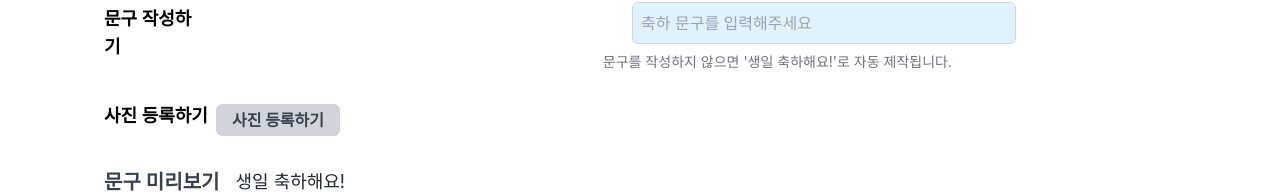
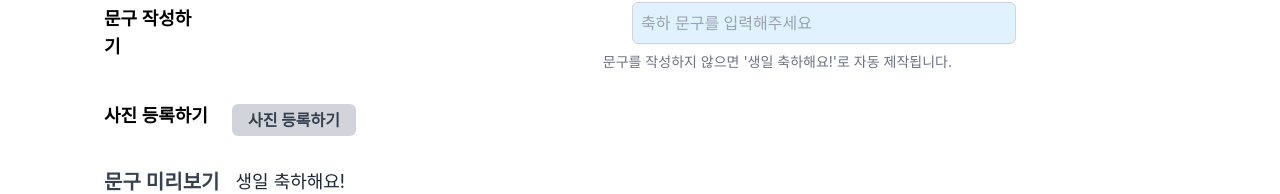
Before and after one commit to cheerUpWorks/CheerUp-UI, a React (Create React App) app: page /createCelebrationPage in a window 1280 px wide. Shown: the part 316-510 px from the top of the page. Built offline with nearby package versions, Linux system fonts and the light colour scheme.

Commit message:
버튼 조정

```diff
--- a/src/pages/createCelebrationPage.js
+++ b/src/pages/createCelebrationPage.js
@@ -115,7 +115,7 @@ const CreateCelebrationPage = () => {
             <div className="flex items-center space-x-4">
               <label
                 htmlFor="imageInput"
-                className="py-1 px-4 mt-2 bg-gray-300 text-gray-700 font-bold rounded-md cursor-pointer"
+                className="py-1 px-4 mt-2 ml-4 bg-gray-300 text-gray-700 font-bold rounded-md cursor-pointer"
               >
                 사진 등록하기
               </label>
```
